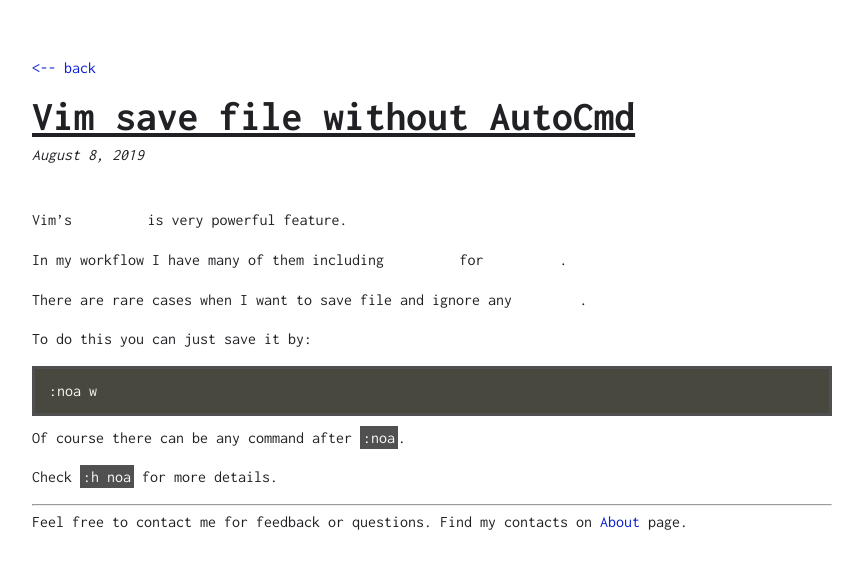
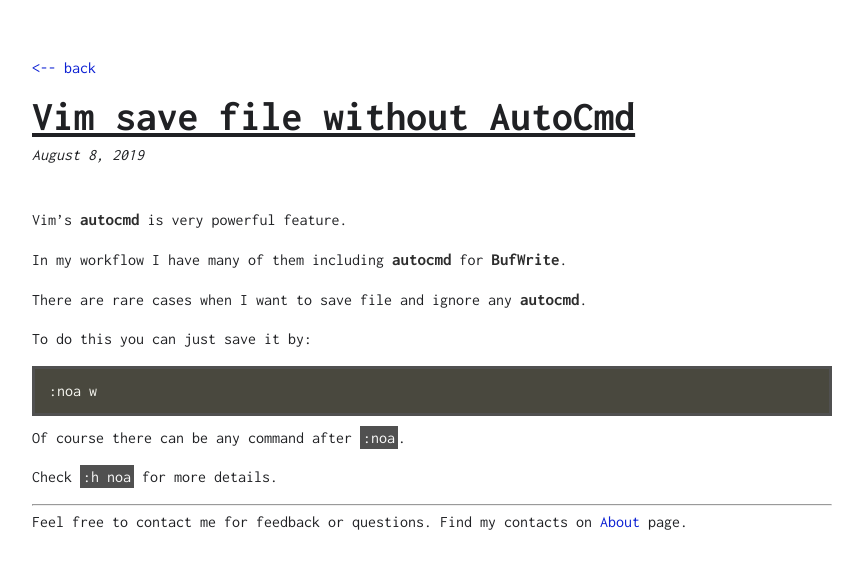
Before and after one commit to krydos/blog, a Jekyll site: the page built from _posts/2019-08-08-vim-save-without-autocmd.md, in a window 1280 px wide. Shown: the top 569 px of the page, without its empty margins (208-1071 px from the left). Built offline with Jekyll 4.4.1, drawn with Linux system fonts in a browser that asks for light colours.

Commit message:
Fix <strong> text on light theme

```diff
--- a/_sass/_config.scss
+++ b/_sass/_config.scss
@@ -9,6 +9,7 @@
     --color-link: rgb(155, 231, 147);
     --highlight-color: #CFCFCF;
     --highlight-background: #505050;
+    --strong-color: white;
 }
 
 @media (prefers-color-scheme: light) {
@@ -18,6 +19,7 @@
         --color-link: rgb(12 32 211);
         --highlight-color: #fbfbfb;
         --highlight-background: #505050;
+        --strong-color: #2d2d2d;
     }
 
 }
--- a/assets/css/main.scss
+++ b/assets/css/main.scss
@@ -160,7 +160,7 @@
         strong {
             font-weight: 700;
             font-size: 17px;
-            color: white;
+            color: var(--strong-color);
         }
         em {
             font-style: italic;
```
